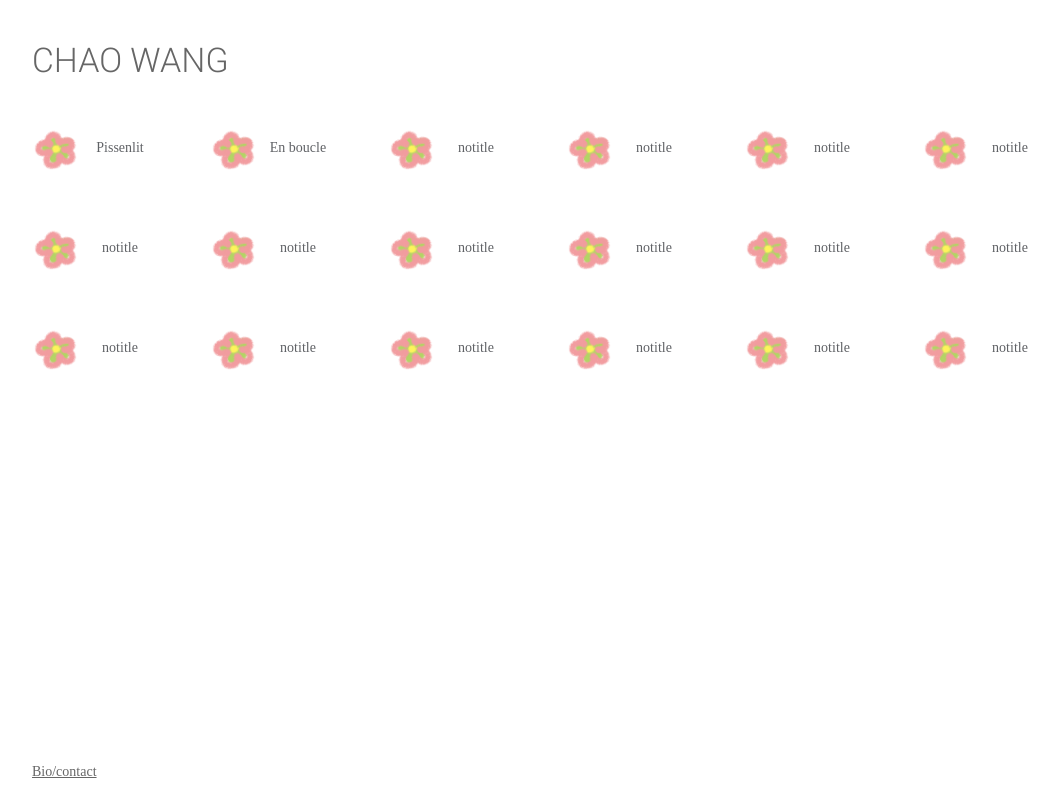
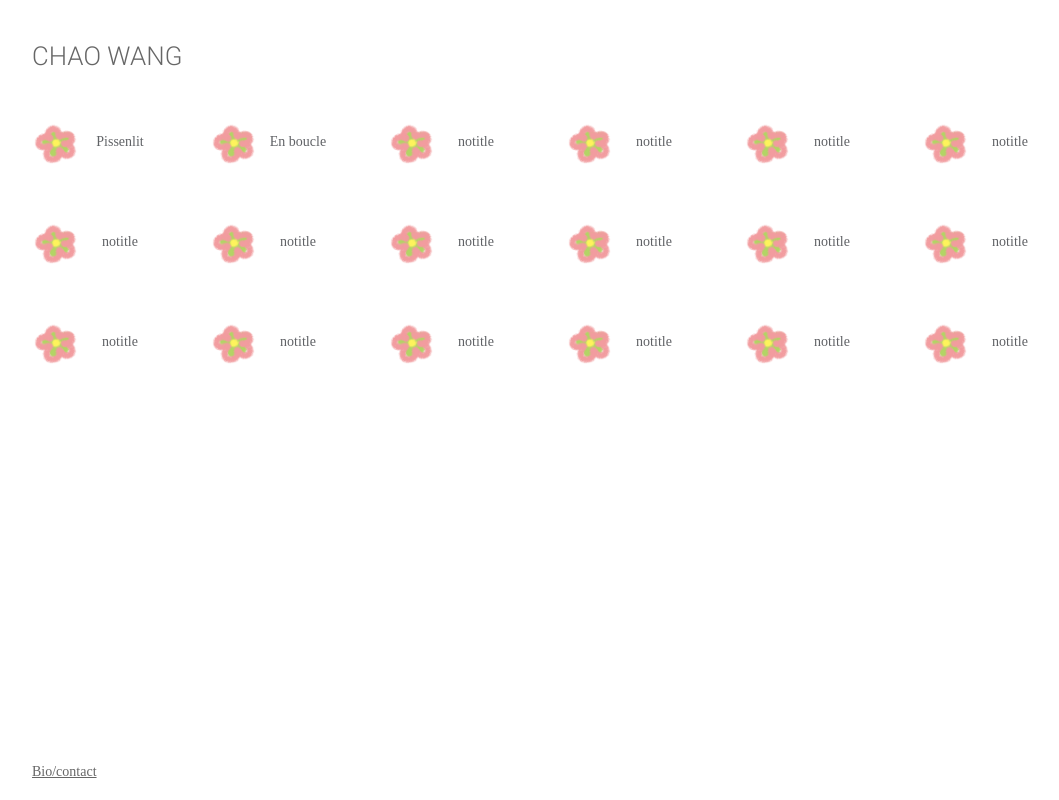
Before and after one commit to KayMax/Acceuil, a plain HTML site: page index.html in a window 1280 px wide. Shown: the whole page, without its empty margins (98-1157 px from the left). Drawn offline with nearby package versions, Linux system fonts and the light colour scheme.

Commit message:
update index

```diff
--- a/css/index.css
+++ b/css/index.css
@@ -32,12 +32,12 @@ a,a:hover,a:active,a:visited{
     bottom: 0;
 }
 .page-section.header+.page-section{
-    padding-top: 72px;
+    padding-top: 66px;
 }
 .section-header{
     padding: 42px 0 40px;
     color: #666;
-    font-size: 34px;
+    font-size: 26px;
     line-height: 1;
     font-family: futura;
 }
--- a/js/index.js
+++ b/js/index.js
@@ -23,7 +23,7 @@ Vue.component('page-lists', {
                 name: "Pissenlit",
                 icon: "./assets/images/01.gif",
                 des: "",
-                href: "https://kaymax.github.io/pissenlit/",
+                href: "https://kaymax.github.io/pissenlit-processus/",
             },{
                 name: "En boucle",
                 icon: "./assets/images/01.gif",
```
